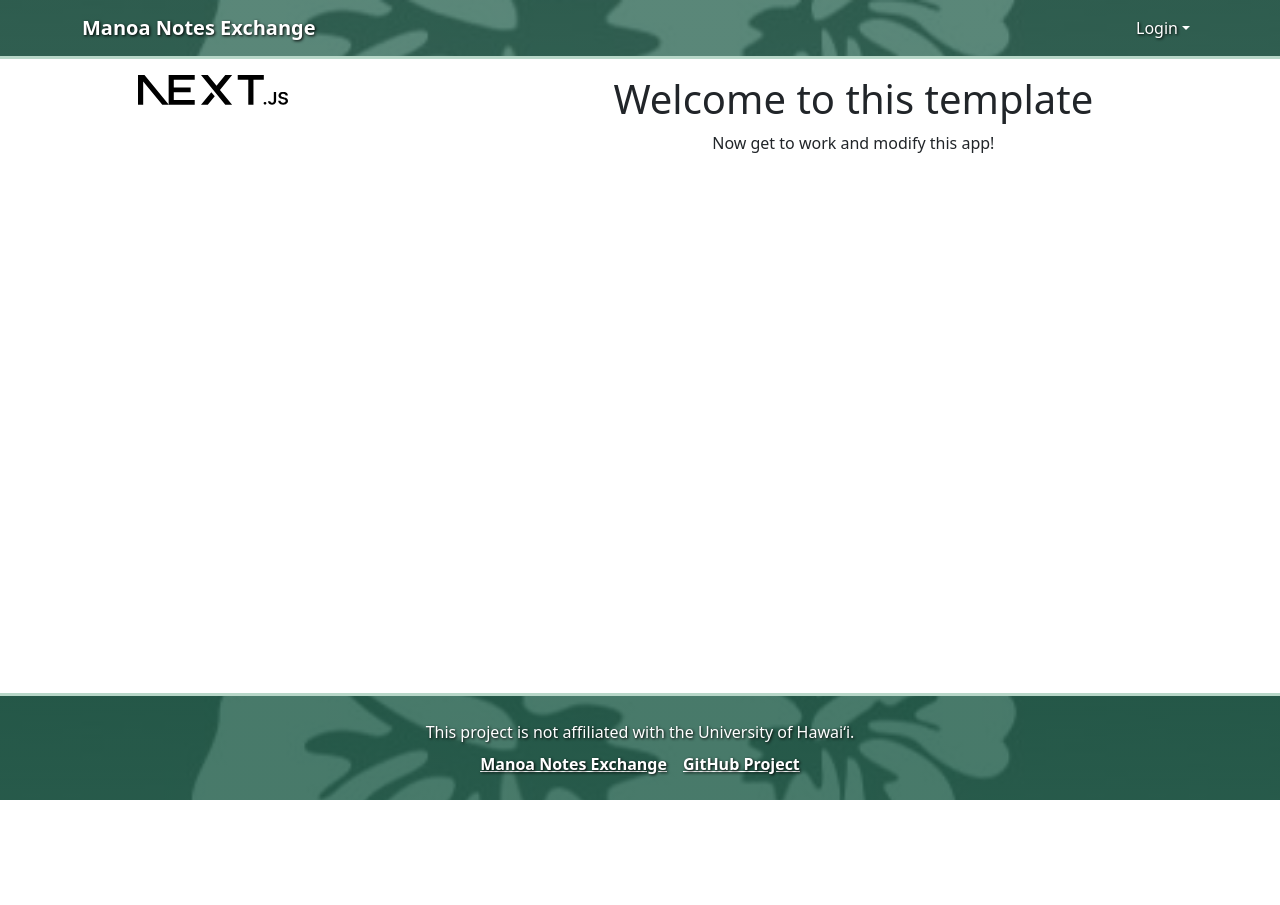
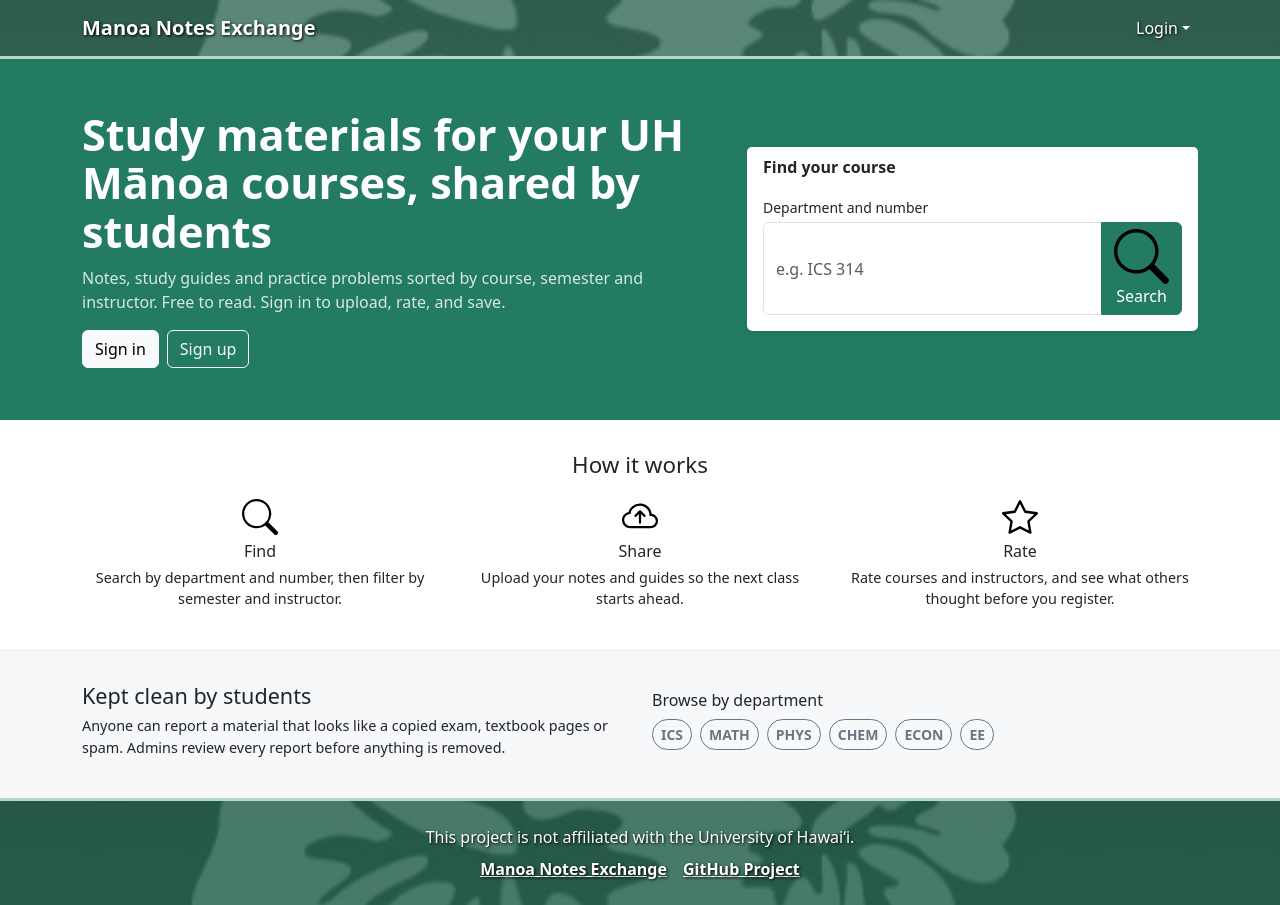
Before and after one commit to manoa-notes-exchange/manoa-notes-exchange, a Next.js app: page / in a window 1280 px wide. Before the commit the page ends 800 px from the top, so only its background shows below. Built offline with nearby package versions, Linux system fonts and the light colour scheme; no server answers.

Commit message:
Added landing page

```diff
--- a/src/app/globals.css
+++ b/src/app/globals.css
@@ -235,3 +235,102 @@ footer {
     margin-left: 0 !important;
   }
 }
+
+/* Landing page. */
+.landing-hero {
+  padding: 3.25rem 0;
+  background-color: var(--manoa-medium-green);
+  color: var(--manoa-white);
+}
+
+.landing-hero-copy h1 {
+  max-width: 650px;
+  margin-bottom: 0.6rem;
+  font-size: clamp(2rem, 4vw, 2.7rem);
+  font-weight: 700;
+  line-height: 1.12;
+}
+
+.landing-hero-copy p {
+  max-width: 600px;
+  margin-bottom: 1rem;
+  color: rgba(255, 255, 255, 0.82);
+}
+
+.landing-search-card {
+  border-radius: 0.35rem;
+}
+
+.landing-search-button {
+  color: var(--manoa-white);
+  background-color: var(--manoa-medium-green);
+  border-color: var(--manoa-medium-green);
+}
+
+.landing-search-button:hover,
+.landing-search-button:focus {
+  color: var(--manoa-white);
+  background-color: var(--manoa-green);
+  border-color: var(--manoa-green);
+}
+
+.landing-how-it-works {
+  padding: 2rem 0 2.5rem;
+}
+
+.landing-how-it-works h2 {
+  margin-bottom: 1.25rem;
+  font-size: 1.4rem;
+}
+
+.landing-step-icon {
+  margin-bottom: 0.45rem;
+  color: var(--manoa-medium-green);
+}
+
+.landing-how-it-works h3 {
+  margin-bottom: 0.35rem;
+  font-size: 1rem;
+}
+
+.landing-how-it-works p {
+  max-width: 340px;
+  margin: 0 auto;
+  font-size: 0.9rem;
+}
+
+.landing-community {
+  padding: 2rem 0 2.5rem;
+  background-color: #f7f8f9;
+  border-top: 1px solid #e8eaec;
+}
+
+.landing-community h2 {
+  margin-bottom: 0.4rem;
+  font-size: 1.35rem;
+}
+
+.landing-community h3 {
+  margin-bottom: 0.55rem;
+  font-size: 1rem;
+}
+
+.landing-community p {
+  margin-bottom: 0;
+  font-size: 0.9rem;
+}
+
+.landing-department-button {
+  font-weight: 600;
+}
+
+@media (max-width: 767px) {
+  .landing-hero {
+    padding: 2.25rem 0;
+  }
+
+  .landing-how-it-works,
+  .landing-community {
+    padding: 1.75rem 0;
+  }
+}
--- a/src/app/page.tsx
+++ b/src/app/page.tsx
@@ -1,20 +1,104 @@
-import { Col, Container, Image, Row } from 'react-bootstrap';
+'use client'
+
+import { Button, Card, Col, Container, Form, InputGroup, Row } from 'react-bootstrap';
+import { CloudArrowUp, Search, Star } from 'react-bootstrap-icons';
 
 /** The Home page. */
 const Home = () => (
-  <main>
-    <Container id="landing-page" fluid className="py-3">
-      <Row className="align-middle text-center">
-        <Col xs={4}>
-          <Image src="next.svg" width="150px" alt="" />
-        </Col>
+  <main className="landing-page">
+    <section className="landing-hero">
+      <Container>
+        <Row className="align-items-center gy-4">
+          <Col lg={7} className="landing-hero-copy">
+            <h1>Study materials for your UH Mānoa courses, shared by students</h1>
+            <p>
+              Notes, study guides and practice problems sorted by course, semester and instructor.
+              Free to read. Sign in to upload, rate, and save.
+            </p>
+            <div className="d-flex flex-wrap gap-2">
+              <Button variant="light" href="/auth/signin">Sign in</Button>
+              <Button variant="outline-light" href="/auth/signup">Sign up</Button>
+            </div>
+          </Col>
 
-        <Col xs={8} className="d-flex flex-column justify-content-center">
-          <h1>Welcome to this template</h1>
-          <p>Now get to work and modify this app!</p>
-        </Col>
-      </Row>
-    </Container>
+          <Col lg={5}>
+            <Card className="landing-search-card border-0 shadow-sm">
+              <Card.Header className="bg-white border-0 pb-0 fw-semibold">
+                Find your course
+              </Card.Header>
+              <Card.Body>
+                <Form.Label htmlFor="course-search" className="small mb-1">
+                  Department and number
+                </Form.Label>
+                <InputGroup>
+                  <Form.Control
+                    id="course-search"
+                    type="search"
+                    placeholder="e.g. ICS 314"
+                    aria-label="Search by department and course number"
+                  />
+                  <Button className="landing-search-button">
+                    <Search aria-hidden="true" /> Search
+                  </Button>
+                </InputGroup>
+              </Card.Body>
+            </Card>
+          </Col>
+        </Row>
+      </Container>
+    </section>
+
+    <section className="landing-how-it-works">
+      <Container>
+        <h2 className="text-center">How it works</h2>
+        <Row className="text-center gy-4">
+          <Col md={4}>
+            <Search size={36} className="landing-step-icon" aria-hidden="true" />
+            <h3>Find</h3>
+            <p>Search by department and number, then filter by semester and instructor.</p>
+          </Col>
+          <Col md={4}>
+            <CloudArrowUp size={36} className="landing-step-icon" aria-hidden="true" />
+            <h3>Share</h3>
+            <p>Upload your notes and guides so the next class starts ahead.</p>
+          </Col>
+          <Col md={4}>
+            <Star size={36} className="landing-step-icon" aria-hidden="true" />
+            <h3>Rate</h3>
+            <p>Rate courses and instructors, and see what others thought before you register.</p>
+          </Col>
+        </Row>
+      </Container>
+    </section>
+
+    <section className="landing-community">
+      <Container>
+        <Row className="align-items-center gy-3">
+          <Col md={6}>
+            <h2>Kept clean by students</h2>
+            <p>
+              Anyone can report a material that looks like a copied exam, textbook pages or spam.
+              Admins review every report before anything is removed.
+            </p>
+          </Col>
+          <Col md={6}>
+            <h3>Browse by department</h3>
+            <div className="d-flex flex-wrap gap-2">
+              {['ICS', 'MATH', 'PHYS', 'CHEM', 'ECON', 'EE'].map((department) => (
+                <Button
+                  key={department}
+                  variant="outline-secondary"
+                  size="sm"
+                  className="rounded-pill landing-department-button"
+                >
+                  {department}
+                </Button>
+              ))}
+            </div>
+          </Col>
+        </Row>
+      </Container>
+    </section>
   </main>
 );
 
```
